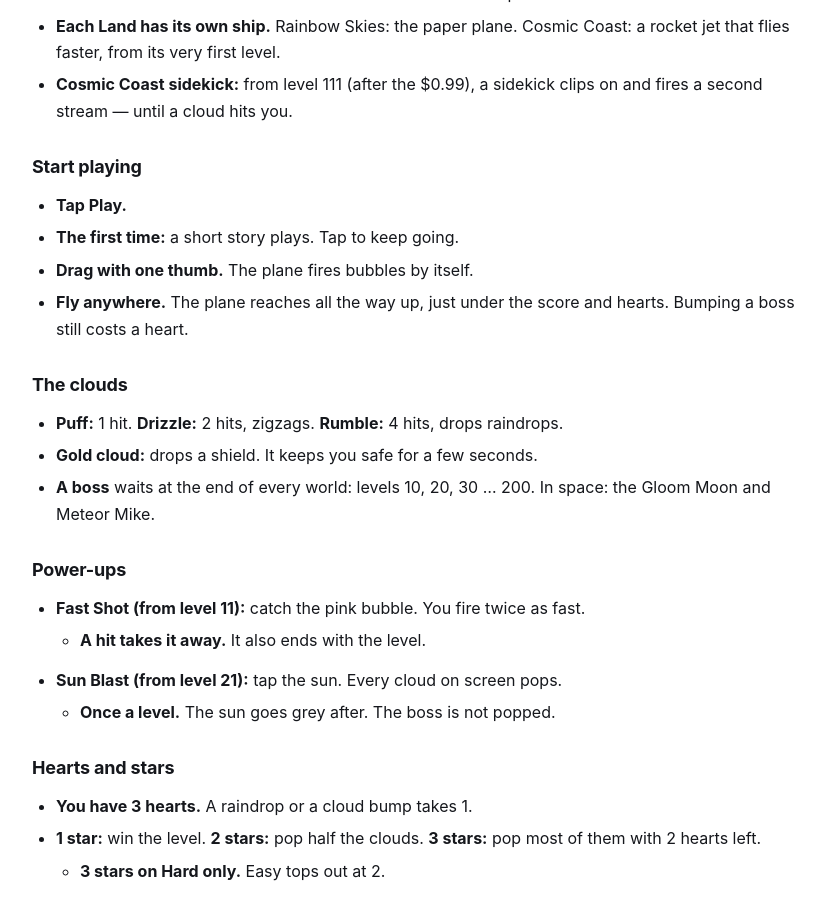
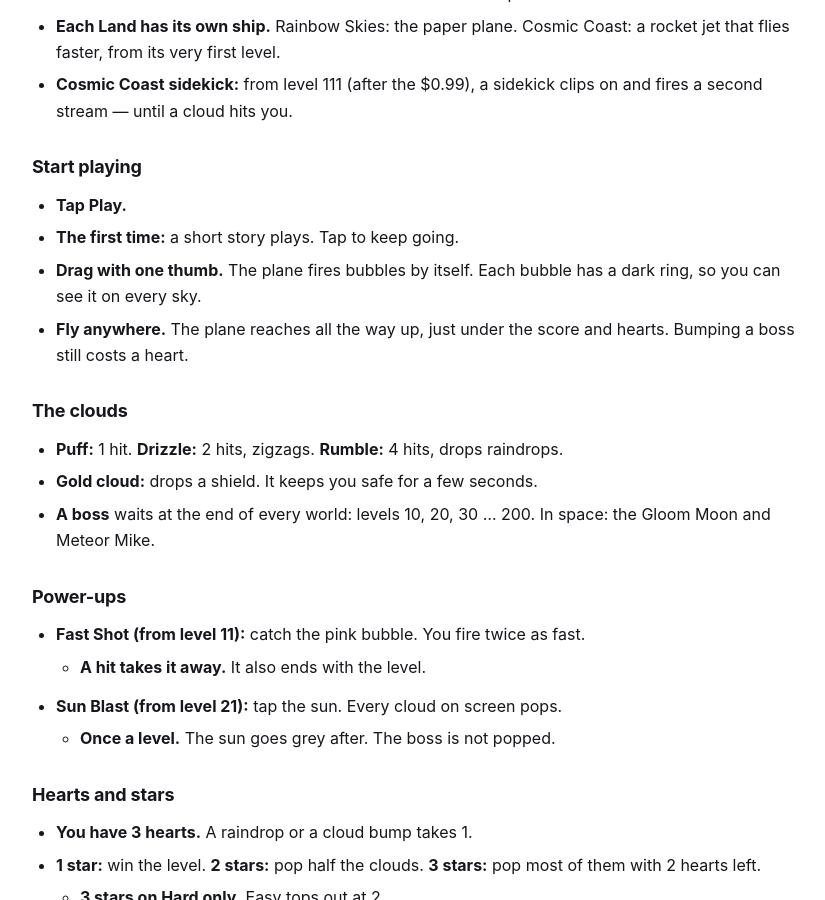
Before and after one commit to mytombrown/team-assist-help, a Jekyll site: the page built from _guides/squishyskypatrol/getting-started.md, in a window 1280 px wide and 900 px high, scrolled down 1024 px. Shown: the whole window, without its empty margins (218-1043 px from the left). Built offline with Jekyll 4.4.1, drawn with Linux system fonts in a browser that asks for light colours.

Commit message:
Build 10 (Sky Patrol 1.0): bubbles have a dark ring and show on every sky, Candy Coast included (SSP-1346)
Co-Authored-By: Claude Opus 5.5 <noreply@anthropic.com>

```diff
--- a/_guides/squishyskypatrol/getting-started.md
+++ b/_guides/squishyskypatrol/getting-started.md
@@ -38,7 +38,7 @@ related:
 
 - **Tap Play.**
 - **The first time:** a short story plays. Tap to keep going.
-- **Drag with one thumb.** The plane fires bubbles by itself.
+- **Drag with one thumb.** The plane fires bubbles by itself. Each bubble has a dark ring, so you can see it on every sky.
 - **Fly anywhere.** The plane reaches all the way up, just under the score and hearts. Bumping a boss still costs a heart.
 
 ## The clouds
```
